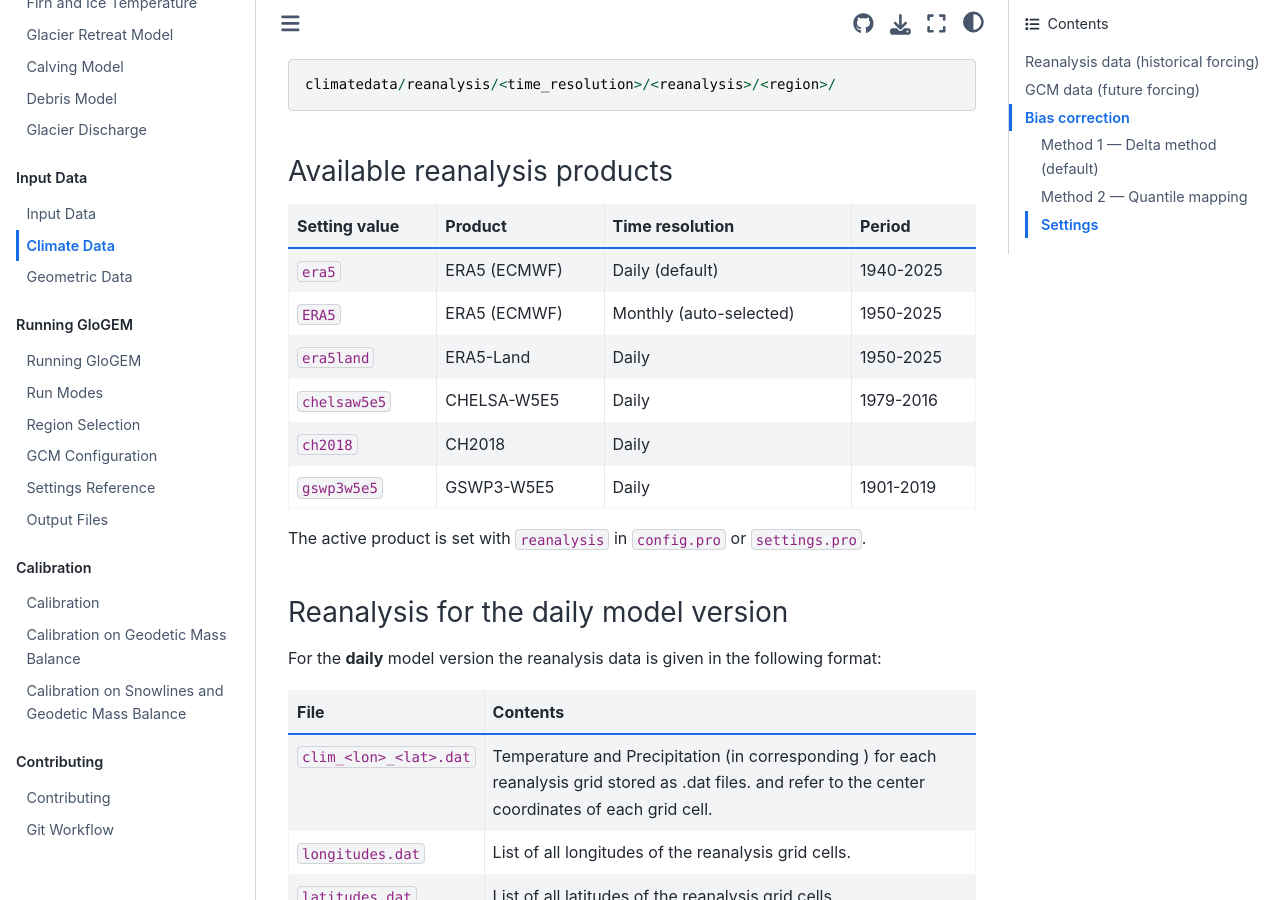
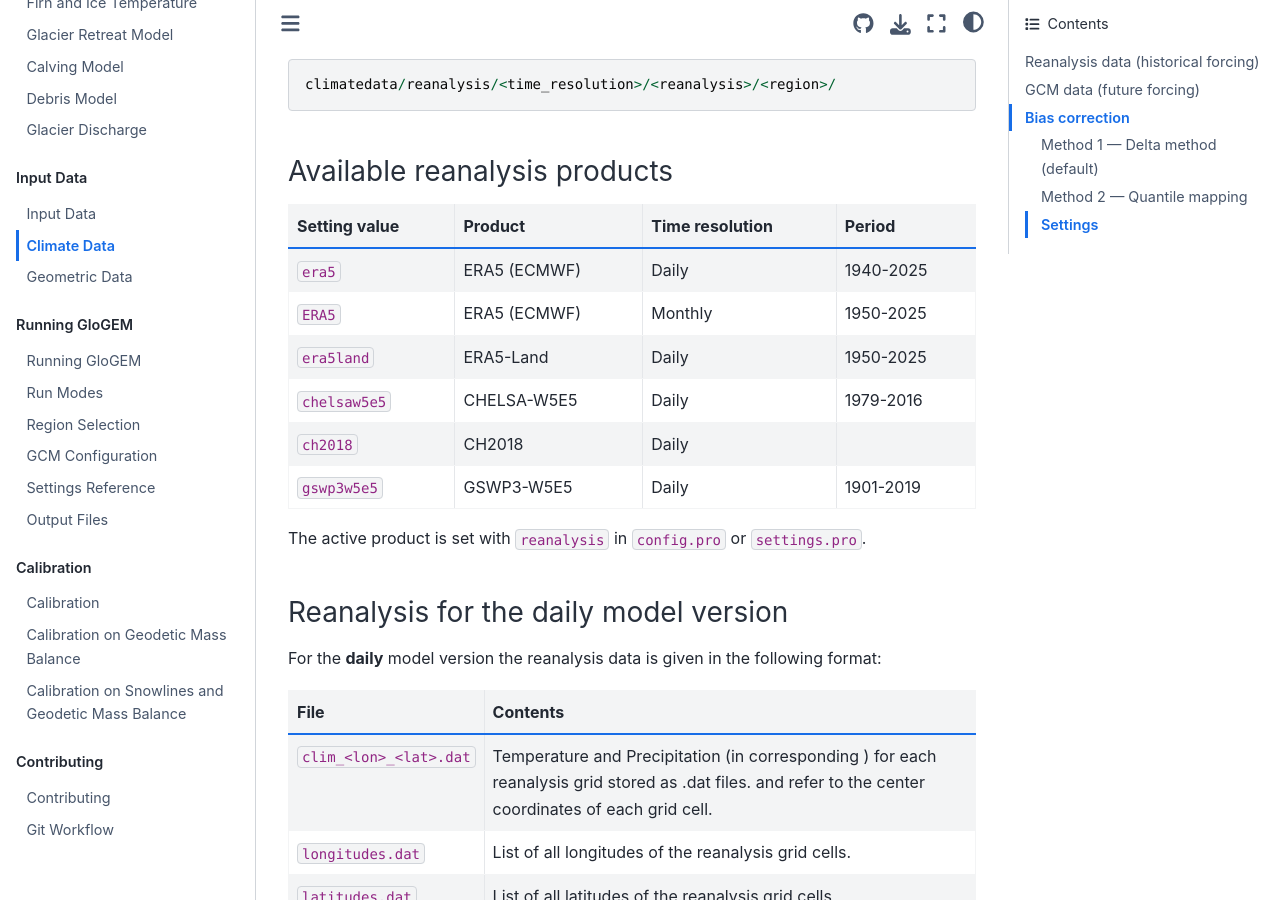
Before and after one commit to eth-vaw-glaciology/GloGEM-doc-temp, a Sphinx documentation site: the page built from docs/source/input-data/climate-data.md, in a window 1280 px wide and 900 px high, scrolled down 485 px. Built offline with Sphinx 7.4.7 and the Sphinx Book theme 1.1.4, drawn with Linux system fonts in a browser that asks for light colours.

Commit message:
correction

```diff
--- a/docs/source/input-data/climate-data.md
+++ b/docs/source/input-data/climate-data.md
@@ -22,8 +22,8 @@ climatedata/reanalysis/<time_resolution>/<reanalysis>/<region>/
 
 | Setting value | Product | Time resolution | Period|
 |---------------|---------|----------------|--------|
-| `era5` | ERA5 (ECMWF) | Daily (default) | 1940-2025 |
-| `ERA5` | ERA5 (ECMWF) | Monthly (auto-selected) | 1950-2025 |
+| `era5` | ERA5 (ECMWF) | Daily | 1940-2025 |
+| `ERA5` | ERA5 (ECMWF) | Monthly | 1950-2025 |
 | `era5land` | ERA5-Land | Daily | 1950-2025 |
 | `chelsaw5e5` | CHELSA-W5E5 | Daily | 1979-2016 |
 | `ch2018` | CH2018 | Daily | |
```
